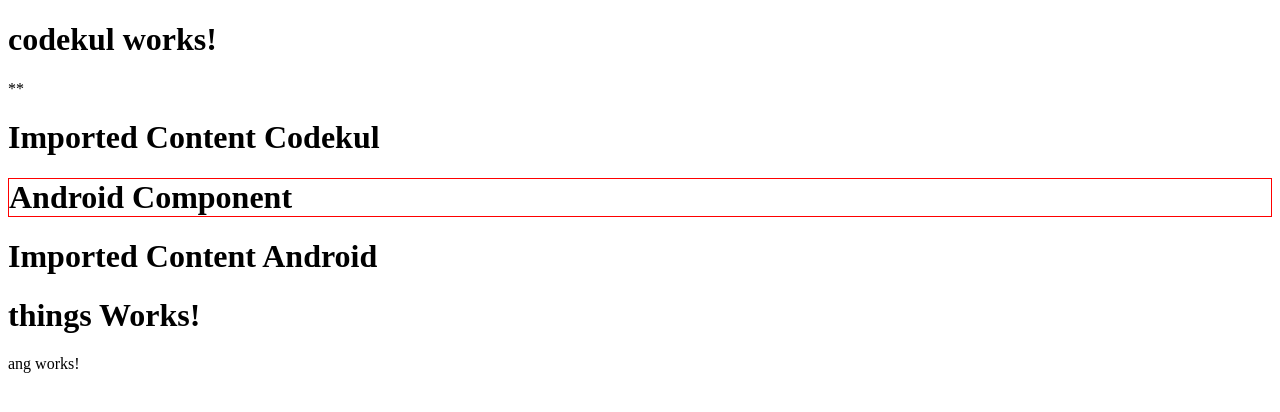
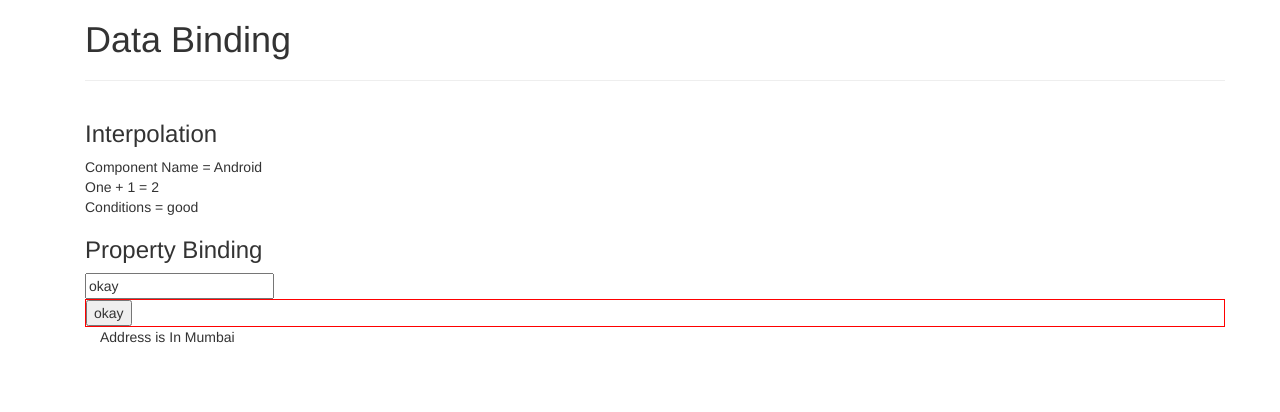
Before and after one commit to CodeKul/ANG2017624-ANGULAR, an Angular app: page / in a window 1280 px wide. Shown: the top 412 px of the page. Built offline with nearby package versions, Linux system fonts and the light colour scheme.

Commit message:
databinding: property binding

```diff
--- a/src/app/app.component.html
+++ b/src/app/app.component.html
@@ -1,15 +1,7 @@
-<div>
-  <app-codekul>
-    <h1> Imported Content Codekul</h1>
-  </app-codekul>
+<div class="container">
+  <div class="row">
+    <div class="col-md-12">
+      <app-databinding></app-databinding>
+    </div>
+  </div>
 </div>
-
-<div>
-  <app-android>
-    <h1> Imported Content Android </h1>
-  </app-android>
-</div>
-
-<div>
-  <app-ang></app-ang>
-</div>
--- a/src/app/app.module.ts
+++ b/src/app/app.module.ts
@@ -8,6 +8,8 @@ import { CodekulComponent } from './codekul/codekul.component';
 import { AndroidComponent } from './android/android.component';
 import { AngComponent } from './codekul/ang/ang.component';
 import { ThingsComponent } from './android/things.component';
+import { DatabindingComponent } from './databinding/databinding.component';
+import { IpComponent } from './databinding/ip.component';
 
 @NgModule({
   declarations: [
@@ -15,7 +17,9 @@ import { ThingsComponent } from './android/things.component';
     CodekulComponent,
     AndroidComponent,
     AngComponent,
-    ThingsComponent
+    ThingsComponent,
+    DatabindingComponent,
+    IpComponent
   ],
   imports: [
     BrowserModule,
--- /dev/null
+++ b/src/app/databinding/databinding.component.html
@@ -0,0 +1,31 @@
+<div class="container">
+  <div class="row">
+    <div class="col-md-12">
+      <h1>Data Binding</h1>
+      <hr>
+    </div>
+  </div>
+  <div class="row">
+    <div class="col-md-12">
+      <h3>Interpolation</h3>
+      <div>
+        Component Name = {{componentName}}
+      </div>
+      <div>
+        One + 1 = {{onePlusOne()}}
+      </div>
+      <div>
+        Conditions = {{onePlusOne()
+        < 1 ? "okay" : "good"}} </div>
+      </div>
+    </div>
+    <div class="row">
+      <div class="col-md-12">
+        <h3>Property Binding</h3>
+        <div><input type="{{something}}" value="okay"></div>
+        <div [style.border]="border"><input [type]="ipType" value="okay"></div>
+        <div>
+          <app-ip [add]="'In Mumbai'" [emp]="{name :'android', dsg:1233}"></app-ip>
+        </div>
+      </div>
+    </div>
--- /dev/null
+++ b/src/app/databinding/databinding.component.ts
@@ -0,0 +1,22 @@
+import { Component } from '@angular/core';
+
+@Component({
+  selector: 'app-databinding',
+  templateUrl: './databinding.component.html',
+  styleUrls: ['./databinding.component.css']
+})
+export class DatabindingComponent {
+
+  componentName: string;
+  ipType: string;
+  border: string;
+  constructor() {
+    this.componentName = 'Android';
+    this.ipType = 'button';
+    this.border = '1px solid red';
+  }
+
+  onePlusOne() {
+    return 1 + 1;
+  }
+}
--- /dev/null
+++ b/src/app/databinding/ip.component.ts
@@ -0,0 +1,33 @@
+import { Component, OnInit, Input } from '@angular/core';
+
+@Component({
+  selector: 'app-ip',
+  template: `
+    <div class="container">
+      <div class="row">
+        <div class="col-md-12">
+          Address is {{address}}
+        </div>
+      </div>
+    </div>
+  `,
+  styles: []
+})
+export class IpComponent implements OnInit {
+
+  @Input('add') address: string;
+
+  @Input() emp: {};
+
+  constructor() {
+    this.emp = {
+      name: 'android',
+      dsg: 456
+    };
+  }
+
+  ngOnInit() {
+
+  }
+
+}
--- a/src/index.html
+++ b/src/index.html
@@ -8,6 +8,7 @@
 
   <meta name="viewport" content="width=device-width, initial-scale=1">
   <link rel="icon" type="image/x-icon" href="favicon.ico">
+  <link rel="stylesheet" href="https://maxcdn.bootstrapcdn.com/bootstrap/3.3.7/css/bootstrap.min.css" integrity="sha384-BVYiiSIFeK1dGmJRAkycuHAHRg32OmUcww7on3RYdg4Va+PmSTsz/K68vbdEjh4u" crossorigin="anonymous">
 </head>
 
 <body>
```
Also changed, not shown: src/app/databinding/databinding.component.css (added), 2 other files (tests, documents, lock files or other folders).
